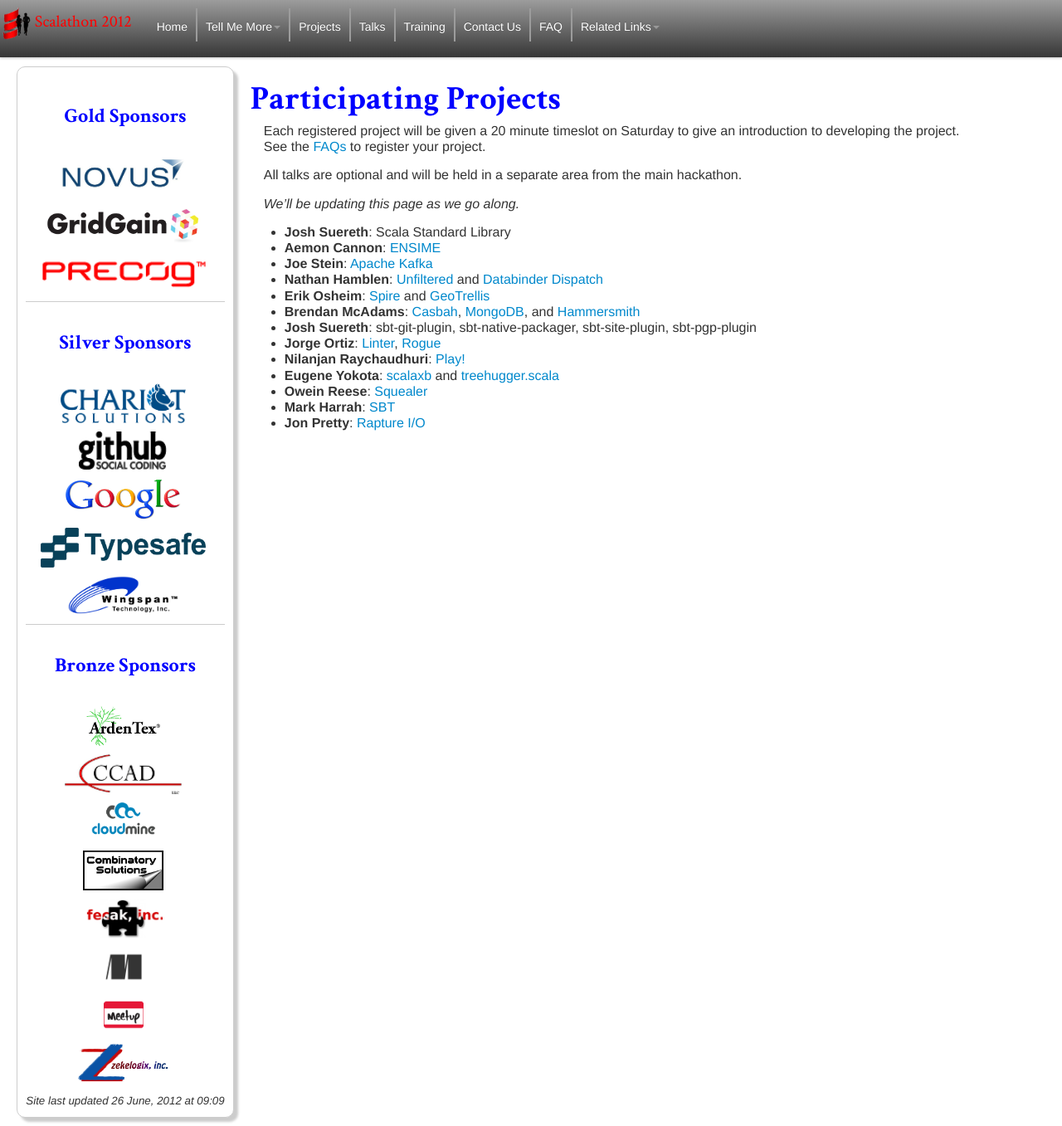
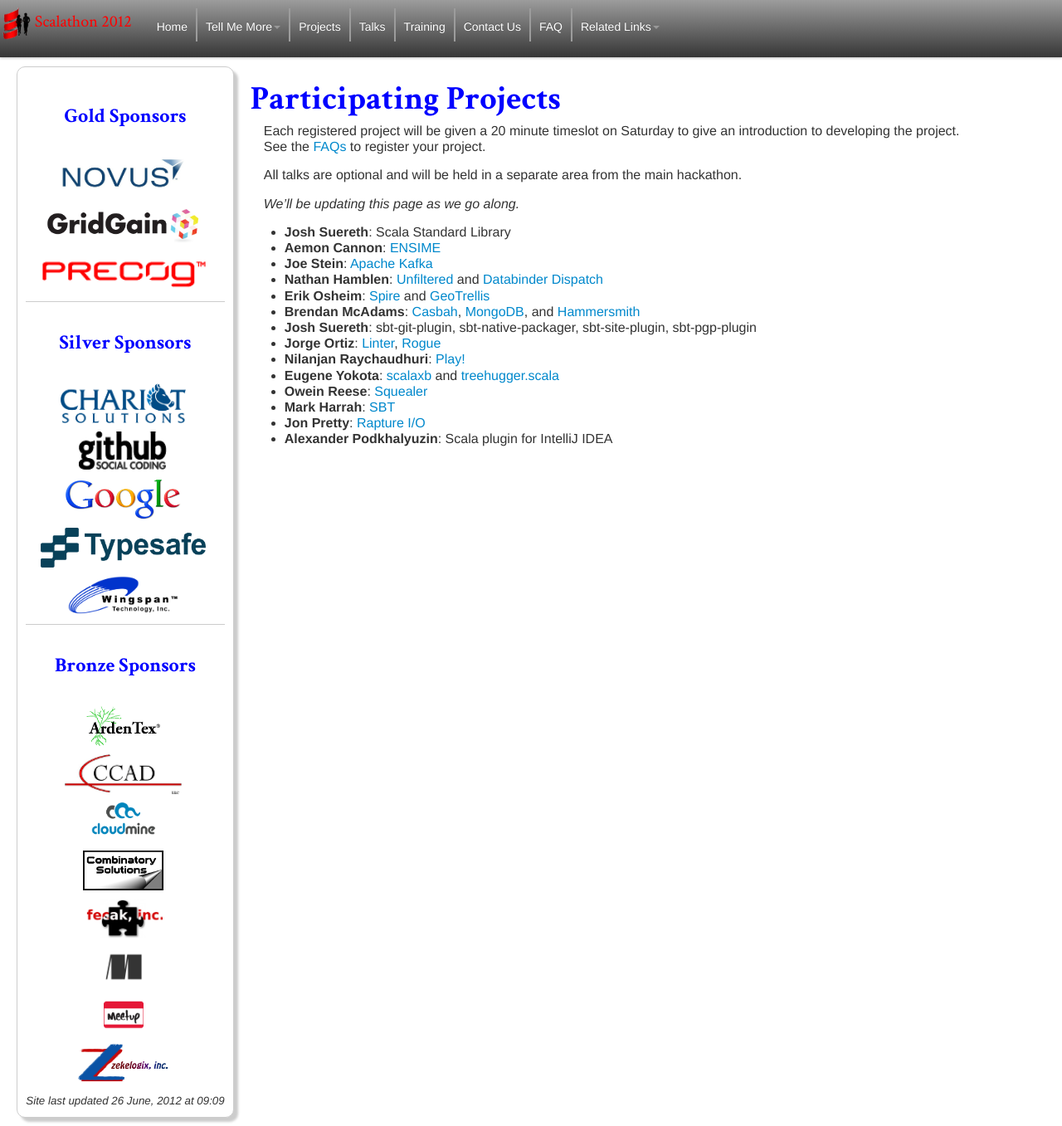
Before and after one commit to scala-phase/scalathon, a Jekyll site: the page built from 2012/projects.md, in a window 1280 px wide and 1357 px high. Shown: the whole window at 83% size. Built offline with Jekyll 4.4.1, drawn with Linux system fonts in a browser that asks for light colours; nearby versions of some CDN libraries.

Commit message:
Added IntelliJ to projects

```diff
--- a/2012/projects.md
+++ b/2012/projects.md
@@ -24,3 +24,4 @@
 * **Owein Reese**: [Squealer](http://wheaties.github.com/Squealer/)
 * **Mark Harrah**: [SBT](https://github.com/harrah/xsbt)
 * **Jon Pretty**: [Rapture I/O](https://github.com/propensive/rapture-io)
+* **Alexander Podkhalyuzin**: Scala plugin for IntelliJ IDEA
```
